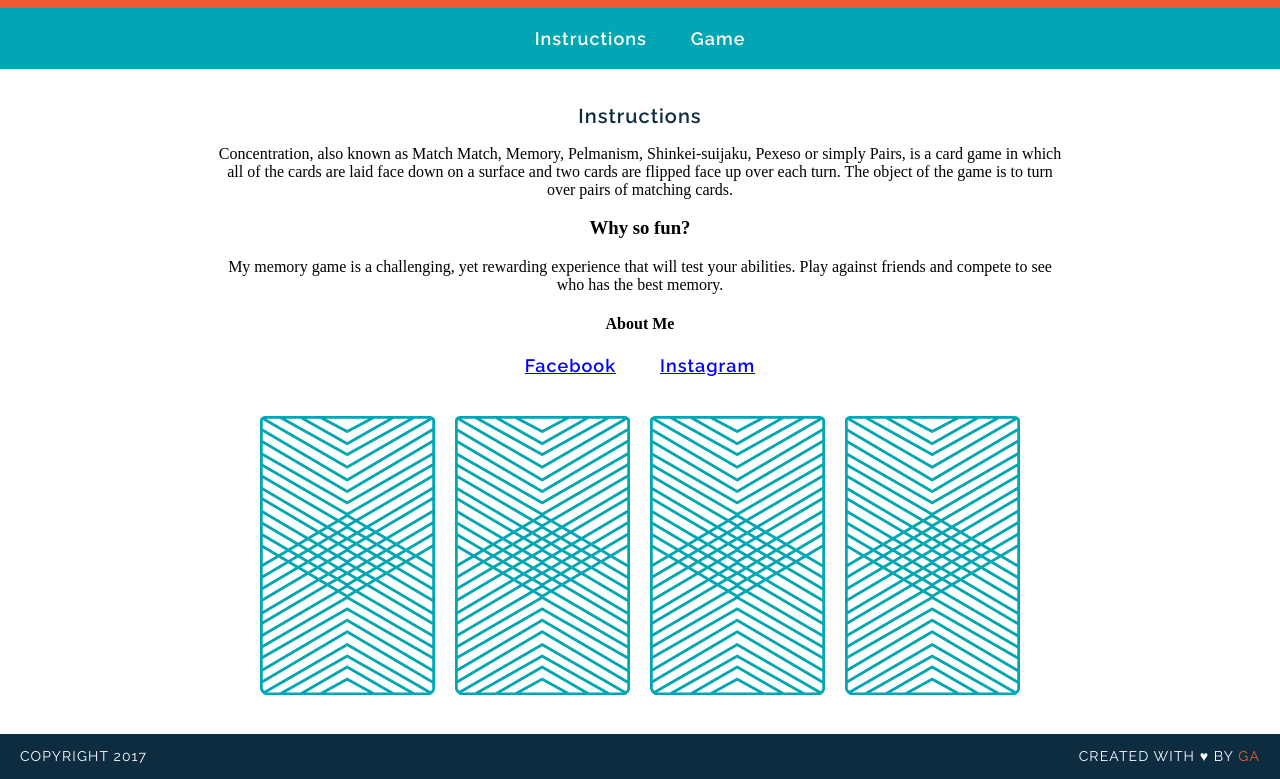
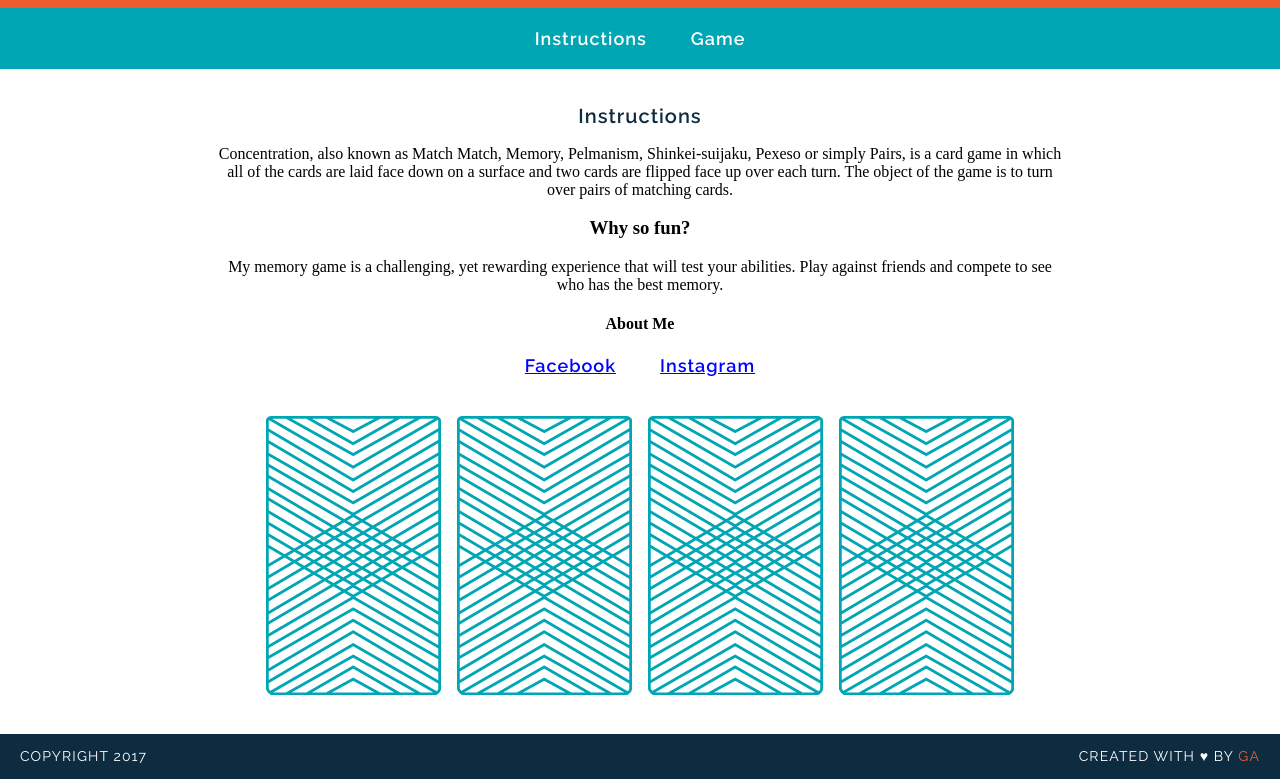
Before and after one commit to jvela924/wdi-fundamentals-memorygame, a plain HTML site: page memory_game/index.html in a window 1280 px wide. Shown: the part 105-884 px from the top of the page. Drawn offline with Linux system fonts and the light colour scheme; a web font is replaced by a local one.

Commit message:
created game logic

```diff
--- a/memory_game/index.html
+++ b/memory_game/index.html
@@ -34,12 +34,7 @@
   	<a class="social" href="https://www.facebook.com/jeremy.vela.35" target="_blank">Facebook</a>
   	<a class="social" href="https://www.instagram.com/jvellz92/" target="_blank">Instagram</a>
 
-		<div id="game">
-      <img src="images-2/back.png" alt="Queen of Diamonds">
-      <img src="images-2/back.png" alt="Queen of Hearts">
-      <img src="images-2/back.png" alt="King of Diamonds">
-      <img src="images-2/back.png" alt="King of Hearts">
-    </div>
+		<div id="game-board" class="board clearfix"></div>
   </main>
   <footer class="clearfix">
     <p class="copyright">Copyright 2017</p>
--- a/memory_game/js/main.js
+++ b/memory_game/js/main.js
@@ -25,21 +25,53 @@ var cardsInPlay = []
 
 function checkForMatch() {
 	if (cardsInPlay[0] === cardsInPlay[1]) {
-  console.log("You found a match!");
-} else {
-  console.log("Sorry, try again.");
-}
+  		alert("You found a match!");
+
+	} else {
+  		alert("Sorry, try again.");
+	}
 }
 
-function flipCard (cardId) {
+function flipCard () {
+	var cardId = this.getAttribute("data-id");
+	cardsInPlay.push(cards[cardId].rank);
+	this.setAttribute("src", cards[cardId].cardImage)
 	if (cardsInPlay.length == 2) {
 		checkForMatch();
 	}
 	console.log("User flipped " + cards[cardId].rank);
-	cardsInPlay.push(cards[cardId].rank);
 	console.log(cards[cardId].cardImage);
 	console.log(cards[cardId].suit);
 }
 
-flipCard(0);
-flipCard(2);
+function createBoard() {
+	for (var i=0; i < cards.length; i++) {
+		var cardElement = document.createElement("img");
+		cardElement.setAttribute("src", "images-2/back.png");
+		cardElement.setAttribute("data-id", i);
+		cardElement.addEventListener("click", flipCard);
+		document.getElementById("game-board").appendChild(cardElement);
+	}
+}
+
+function shuffle(array) {
+  var currentIndex = array.length, temporaryValue, randomIndex;
+
+  // While there remain elements to shuffle...
+  while (0 !== currentIndex) {
+
+    // Pick a remaining element...
+    randomIndex = Math.floor(Math.random() * currentIndex);
+    currentIndex -= 1;
+
+    // And swap it with the current element.
+    temporaryValue = array[currentIndex];
+    array[currentIndex] = array[randomIndex];
+    array[randomIndex] = temporaryValue;
+  }
+
+  return array;
+}
+
+createBoard();
+shuffle(cards);
```
